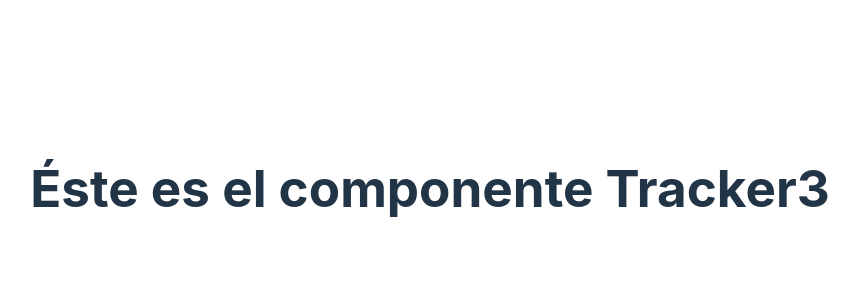
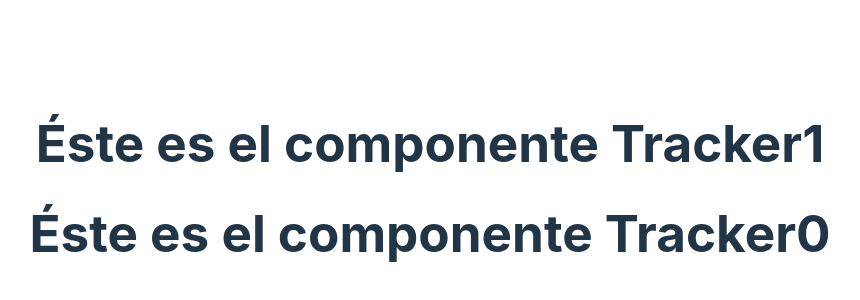
Before and after one commit to Kalypso89/P6-COVID-TRACKER, a React (Vite) app: page /tracker3 in a window 1280 px wide. Shown: the part 212-512 px from the top of the page, without its empty margins (210-1070 px from the left). Built offline with nearby package versions, Linux system fonts and the light colour scheme.

Commit message:
Import Tracker0 in all Trackers

```diff
--- a/src/components/pages/tracker1/Tracker1Page.jsx
+++ b/src/components/pages/tracker1/Tracker1Page.jsx
@@ -1,5 +1,9 @@
+import { Tracker0Organism } from "../../organism/tracker0/Tracker0Organism";
 export function Tracker1Page() {
     return (
-      <h1>Éste es el componente Tracker1</h1>
+      <>
+        <h1>Éste es el componente Tracker1</h1>
+        <Tracker0Organism></Tracker0Organism>
+      </>
     );
   }
--- a/src/components/pages/tracker2/Tracker2Page.jsx
+++ b/src/components/pages/tracker2/Tracker2Page.jsx
@@ -1,5 +1,9 @@
+import { Tracker0Organism } from "../../organism/tracker0/Tracker0Organism";
 export function Tracker2Page() {
-    return (
-      <h1>Éste es el componente Tracker2</h1>
-    );
-  }
+  return (
+    <>
+      <h1>Éste es el componente Tracker1</h1>
+      <Tracker0Organism></Tracker0Organism>
+    </>
+  );
+}
--- a/src/components/pages/tracker3/Tracker3Page.jsx
+++ b/src/components/pages/tracker3/Tracker3Page.jsx
@@ -1,5 +1,9 @@
+import { Tracker0Organism } from "../../organism/tracker0/Tracker0Organism";
 export function Tracker3Page() {
-    return (
-      <h1>Éste es el componente Tracker3</h1>
-    );
-  }
+  return (
+    <>
+      <h1>Éste es el componente Tracker1</h1>
+      <Tracker0Organism></Tracker0Organism>
+    </>
+  );
+}
```
